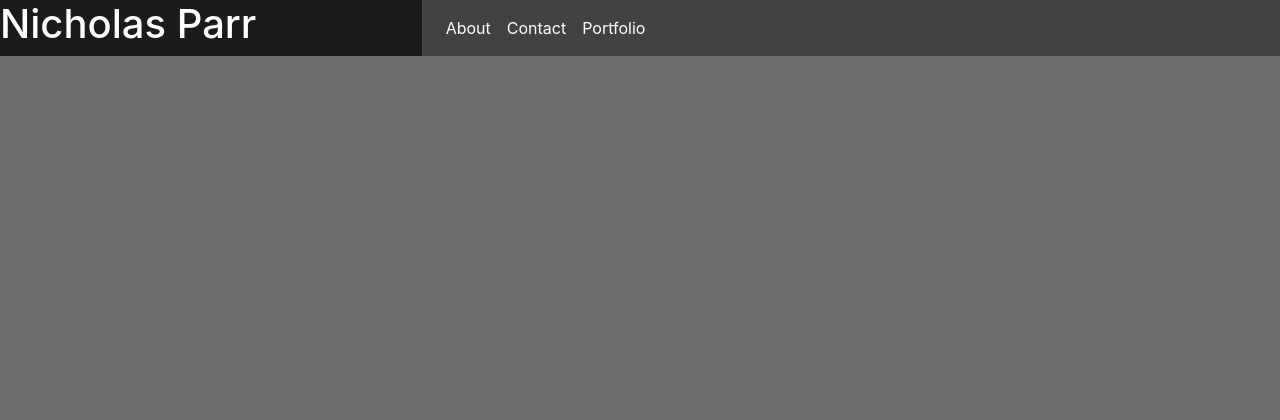
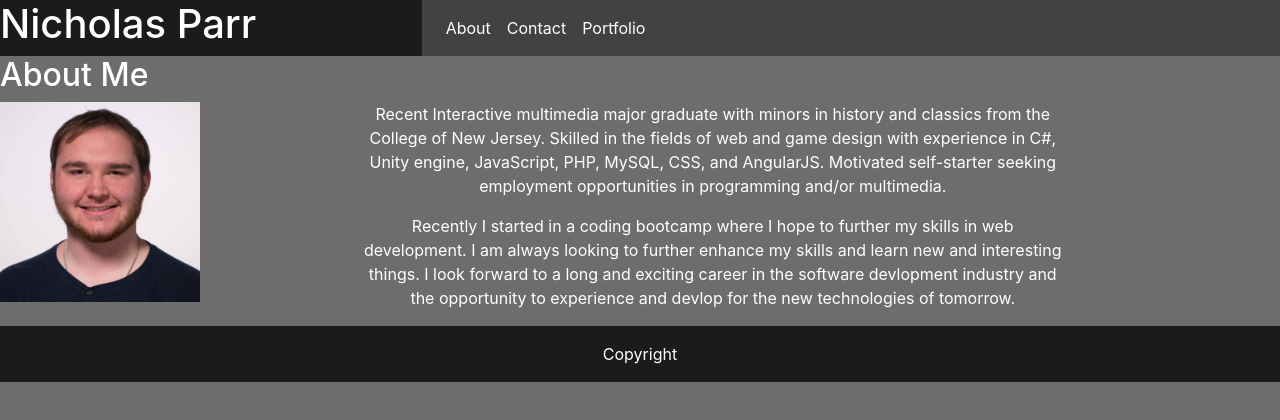
Before and after one commit to parrnicholasj/reactPortfolio, a React (Create React App) app in the folder portfolio/: page / in a window 1280 px wide. Shown: the top 420 px of the page. Built offline with nearby package versions, Linux system fonts and the light colour scheme.

Commit message:
added about section

```diff
--- a/portfolio/src/App.js
+++ b/portfolio/src/App.js
@@ -1,5 +1,7 @@
 import React from 'react';
 import NavBar from './components/NavBar'
+import Footer from './components/Footer'
+import About from './components/About'
 import './App.css';
 
 function App() {
@@ -8,6 +10,10 @@ function App() {
 
     <NavBar />
 
+    <About />
+
+    <Footer />
+
     </>
   );
 }
--- /dev/null
+++ b/portfolio/src/components/About.js
@@ -0,0 +1,44 @@
+import React, { Component } from "react";
+import profilePic from '../images/profilePic.jpg';
+
+class About extends Component
+{
+
+  render()
+  {
+    return (
+      <>
+        <div className="row">
+          <div className="col-12">
+            <h2>About Me</h2>
+          </div>
+          <div className="col-10">
+            <div className="row">
+
+              <div className="col-12 col-md-4">
+                <img className="profile" src={profilePic} alt="Picture of Nicholas Parr"
+                  className="img-responsive" />
+              </div>
+              <div className="col-12 col-md-8  text-center">
+                <p>Recent Interactive multimedia major graduate with minors in history and classics from the College of New
+                  Jersey. Skilled in the fields of web and game design with experience in C#, Unity engine, JavaScript, PHP,
+                  MySQL, CSS, and AngularJS. Motivated self-starter seeking employment opportunities in programming and/or
+              multimedia.</p>
+
+                <p>Recently I started in a coding bootcamp where I hope to further my skills in web development. I am always
+                  looking to further enhance my skills and learn new and interesting things. I look forward to a long and
+                  exciting career in the software devlopment industry and the opportunity to experience and devlop for the
+                  new
+              technologies of tomorrow.</p>
+              </div>
+
+            </div>
+          </div>
+
+        </div>
+      </>
+    );
+  }
+}
+
+export default About;
--- /dev/null
+++ b/portfolio/src/components/Footer.js
@@ -0,0 +1,26 @@
+import React, { Component } from "react";
+
+class Footer extends Component
+{
+
+  render()
+  {
+    return (
+      <>
+        <footer className="page-footer font-small blue">
+
+
+          <div className=" col-12 footer-copyright text-center py-3 darker">
+
+            Copyright
+
+          </div>
+
+
+        </footer>
+      </>
+    );
+  }
+}
+
+export default Footer;
```
Also changed, not shown: portfolio/src/images/profilePic.jpg (added).
